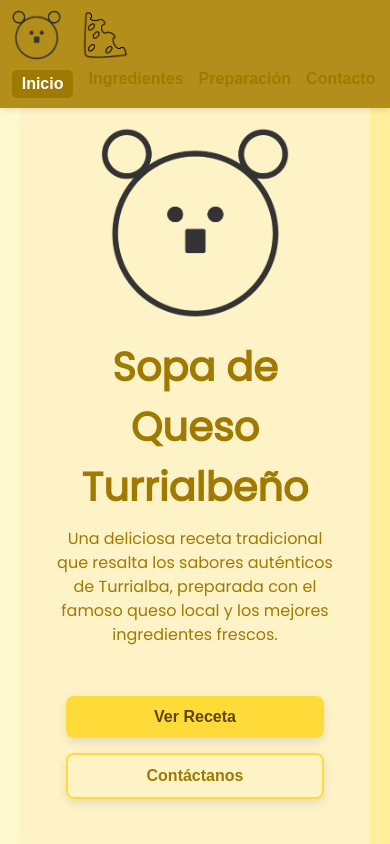
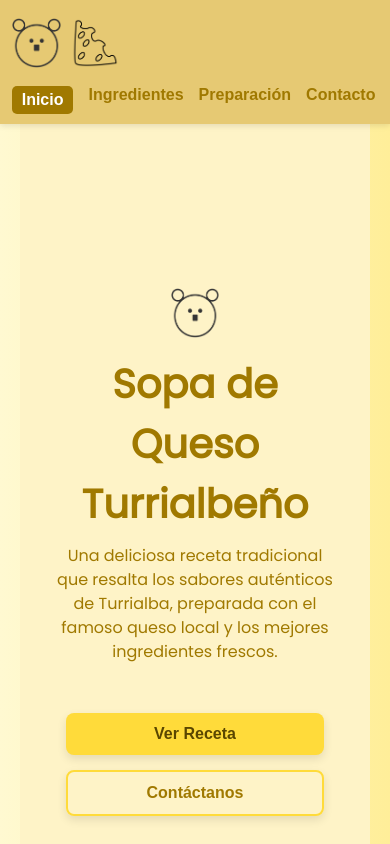
Before and after one commit to ChristoferBC/Multimedios, a plain HTML site: page index.html in a window 390 px wide. Shown: the top 844 px of the page. Drawn offline with nearby package versions, Linux system fonts and the light colour scheme.

Commit message:
cambios hechos

```diff
--- a/style.css
+++ b/style.css
@@ -35,7 +35,7 @@ html, body {
 
 /* ==================== HEADER ==================== */
 header {
-  background-color: #B38E1B;
+  background-color: #e6c973;
   padding: 10px 3%;
   display: flex;
   justify-content: space-between;
@@ -64,8 +64,9 @@ header.scrolled {
   max-height: 50px;
   width: auto;
   object-fit: contain;
-  margin-right: 10px;
+  margin: 8px 0;
 }
+
 
 nav {
   display: flex;
@@ -103,6 +104,7 @@ nav a.active {
   display: flex;
   flex-direction: column;
   justify-content: center;
+   padding-top: 80px;
 }
 #image {
   width: auto;
@@ -116,11 +118,15 @@ nav a.active {
   transition: height 0.3s ease;
 }
 
-@media (max-width: 768px) {
+@media (max-width: 600px) {
   #image {
-    height: 25%;      /* Tamaño pequeño en móvil */
+    margin-top: 80px; /* Ajusta según el alto real del header */
+    height: auto;     /* Mejora el escalado de la imagen */
+    max-height: 150px;
+     padding-top: 100px; /* más espacio en móviles si el header cubre más */
   }
 }
+
 /* Carrusel alineado */
 .carousel {
   flex: 1 1 45%;
```
